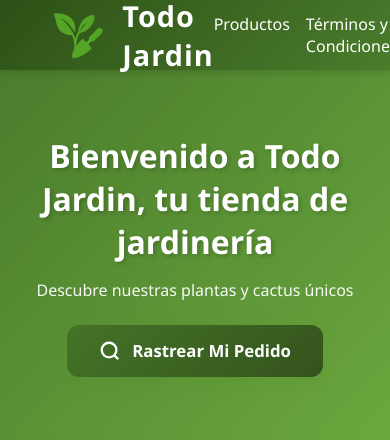
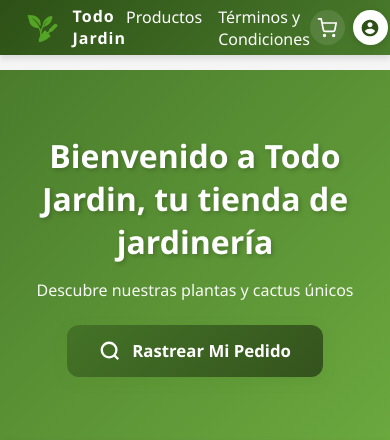
Before and after one commit to Izshin/Todo-Jardin-Des, a Django app: page / in a window 390 px wide. Shown: the top 440 px of the page. Run offline with Django 5.2, Linux system fonts and the light colour scheme; data that the repository does not hold is empty.

Commit message:
responsive

```diff
--- a/home/static/styles/main.css
+++ b/home/static/styles/main.css
@@ -808,3 +808,101 @@ body {
         }
     }
 }
+
+/* Responsive Topbar - Mobile */
+@media (max-width: 768px) {
+    .topbar {
+        padding: 0 1rem;
+    }
+
+    .topbar-container {
+        height: 60px;
+    }
+
+    .logo img {
+        height: 35px;
+    }
+
+    .logo h1 > a,
+    .logo h1 a {
+        font-size: 1.2rem;
+    }
+
+    .search-bar-nav {
+        display: none; /* Ocultar búsqueda en móvil */
+    }
+
+    .nav-icons {
+        gap: 1rem;
+    }
+
+    .carrito-icon {
+        width: 40px;
+        height: 40px;
+    }
+
+    .user-circle .circle {
+        width: 40px;
+        height: 40px;
+    }
+
+    .mini-carrito {
+        width: 280px;
+        right: -50px;
+    }
+
+    .mini-carrito-item {
+        flex-direction: column;
+        align-items: flex-start;
+        gap: 0.5rem;
+    }
+
+    .mini-carrito-item img {
+        width: 100%;
+        max-width: 100px;
+    }
+}
+
+@media (max-width: 480px) {
+    .topbar {
+        padding: 0 0.5rem;
+    }
+
+    .topbar-container {
+        height: 55px;
+    }
+
+    .logo img {
+        height: 30px;
+    }
+
+    .logo h1 > a,
+    .logo h1 a {
+        font-size: 1rem;
+    }
+
+    .nav-icons {
+        gap: 0.5rem;
+    }
+
+    .carrito-icon {
+        width: 35px;
+        height: 35px;
+    }
+
+    .user-circle .circle {
+        width: 35px;
+        height: 35px;
+    }
+
+    .carrito-icon svg,
+    .user-circle svg {
+        width: 20px;
+        height: 20px;
+    }
+
+    .mini-carrito {
+        width: calc(100vw - 20px);
+        right: -80px;
+    }
+}
```
Also changed, not shown: home/static/styles/admin.css (+90 -0 lines).
